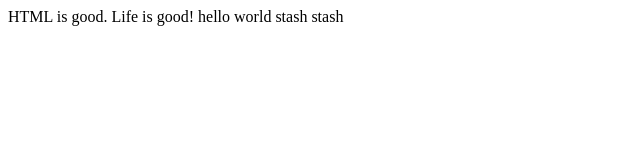
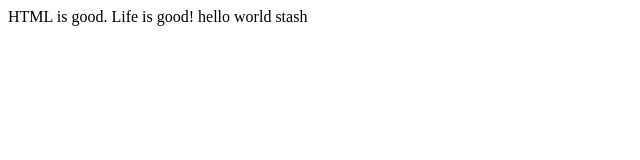
Before and after one commit to marlenawawer/testing_repository_gh, a plain HTML site: page index.html in a window 1280 px wide. Shown: the full height of the page, 0-640 px from the left. Drawn offline with Linux system fonts and the light colour scheme.

Commit message:
fix one line

```diff
--- a/index.html
+++ b/index.html
@@ -5,7 +5,7 @@
     HTML is good.
     Life is good!
 	hello world
-	stash stash
+	stash
 </BODY>
 </HEAD>
 </HTML>
```
